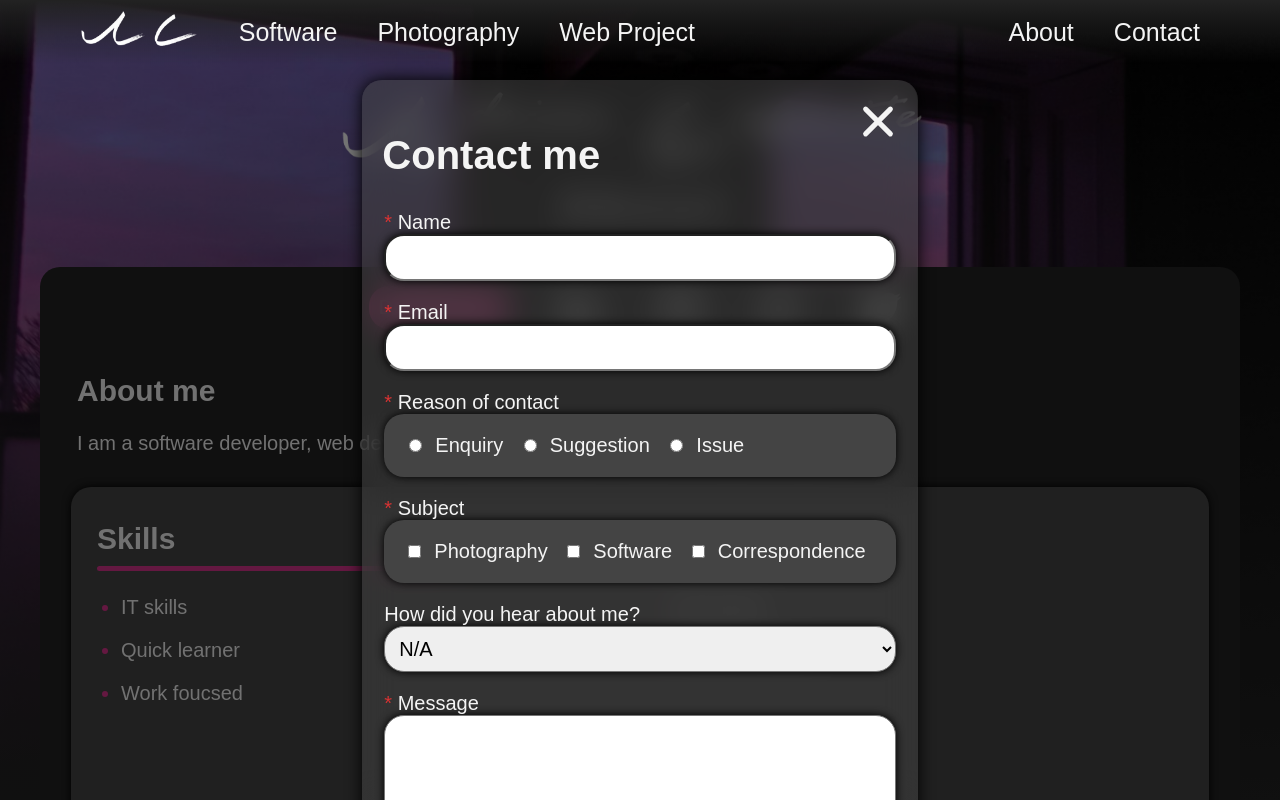
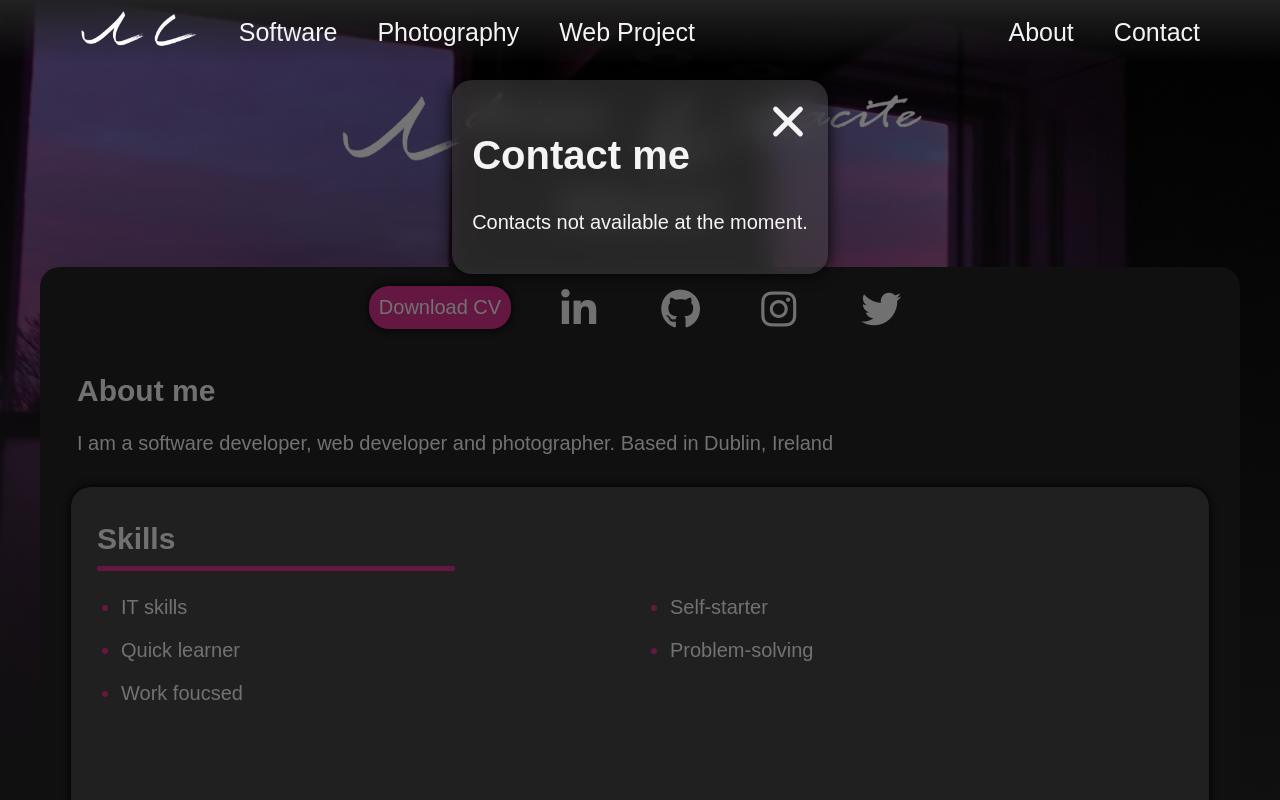
Before and after one commit to cadrianmae/Adrian-Capacite-site-2022, a plain HTML site: page about.html in a window 1280 px wide. Both pictures are taken after a click on the link "Contact". Shown: the top 800 px of the page. Drawn offline with Linux system fonts and the light colour scheme.

Commit message:
Temporarily disabled contacts

```diff
--- a/about.html
+++ b/about.html
@@ -161,7 +161,14 @@
             </div>
 
             <h2 class="font-size-2">Contact me</h2>
-            <form action="#"  name="contact-form" id="contact-form" onsubmit="validateForm(this)">
+            <P>
+                Contacts not available at the moment.
+            </P>
+            <!-- <p>
+                If you have any questions or would like to get in touch, send me an email at <a href="mailto:contact@adriancapacite.ie">contact@adriancapacite.ie</a>
+            </p> -->
+            <!-- Contact form disabled -->
+            <!-- <form action="#"  name="contact-form" id="contact-form" onsubmit="validateForm(this)">
                 <div class="input text required">
                     <label for="name" class="input-label">Name</label><input type="text" id="name" name="name">
                 </div>
@@ -204,7 +211,7 @@
                     <p class="submit-output">Form submitted</p>
                     <button type="submit" value="submit">Submit</button>
                 </div>
-            </form>
+            </form> -->
         </div>
 
     </section>
```
Also changed, not shown: index.html (+6 -3 lines), photography.html (+5 -2 lines), software-my-uni-experience.html (+5 -2 lines), software-web-dev-project.html (+5 -2 lines), software.html (+5 -2 lines).
